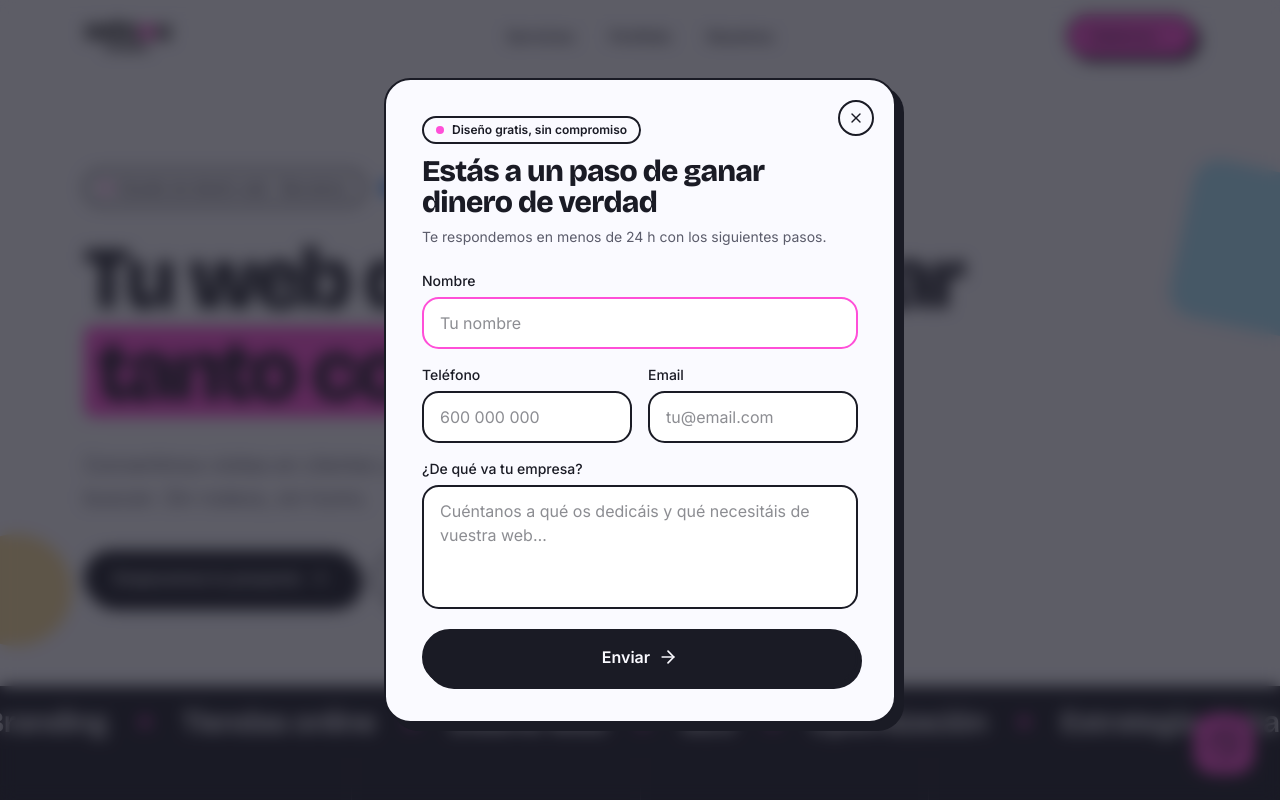
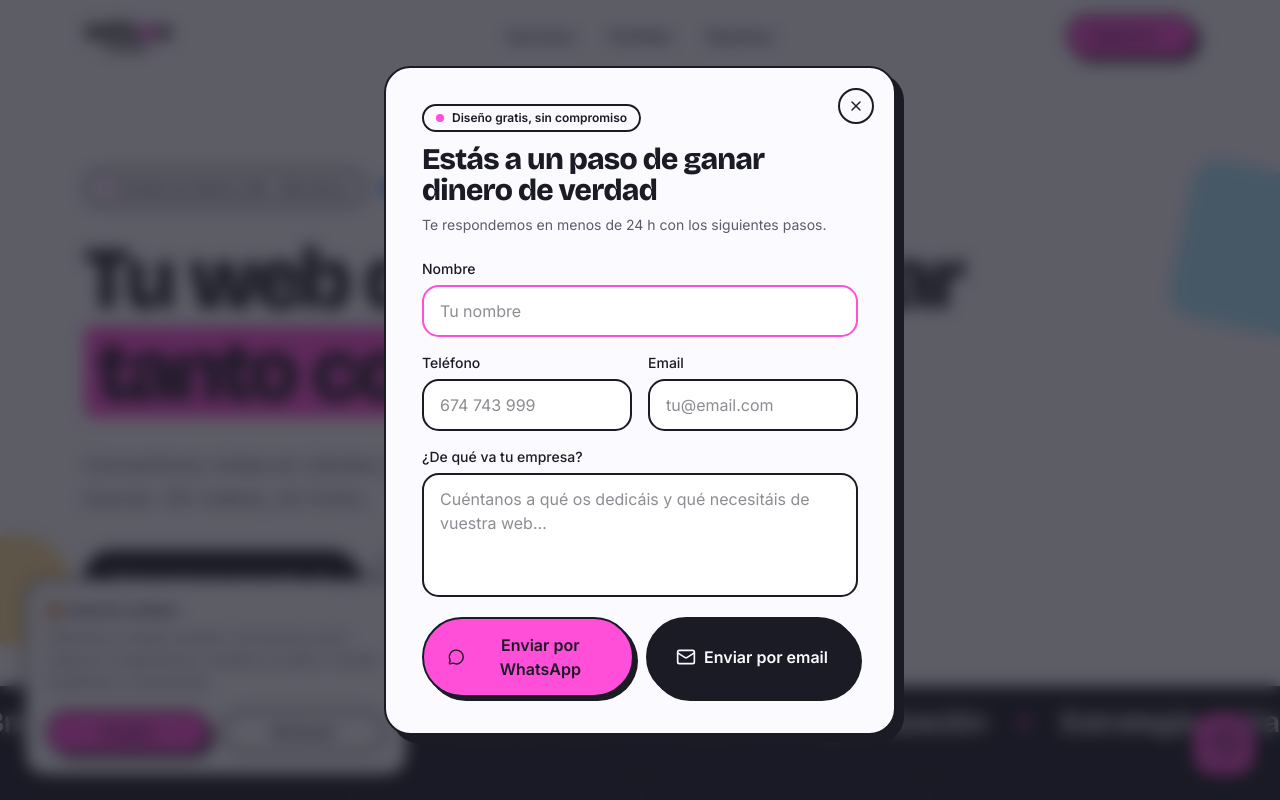
Before and after one commit to setnou-studio/setnou-web, a Next.js app: page / in a window 1280 px wide. Both pictures are taken after a click on the button "Hablemos →". Shown: the top 800 px of the page. Built offline with nearby package versions, Linux system fonts and the light colour scheme.

Commit message:
Formulario a WhatsApp 674743999 y hola@setnou.com + aviso de cookies

```diff
--- a/src/app/page.tsx
+++ b/src/app/page.tsx
@@ -3,6 +3,7 @@ import { Nav } from "@/components/site/nav";
 import { Stats } from "@/components/site/stats";
 import { ContactButton } from "@/components/site/contact-button";
 import { ContactModal, ContactTrigger } from "@/components/site/contact-modal";
+import { CookieConsent } from "@/components/site/cookie-consent";
 import { ScrollReveal } from "@/components/site/scroll-reveal";
 import { Logo } from "@/components/site/logo";
 
@@ -106,7 +107,7 @@ const JSON_LD = {
   description:
     "Estudio de diseño web, SEO y estrategia digital en Barcelona. Webs a medida que convierten visitas en clientes.",
   url: "https://setnou.studio",
-  email: "hola@setnou.studio",
+  email: "hola@setnou.com",
   image: "https://setnou.studio/logo.svg",
   logo: "https://setnou.studio/logo.svg",
   priceRange: "€€",
@@ -357,7 +358,7 @@ export default function Home() {
               <a href="#servicios" className="transition-colors hover:text-magenta">Servicios</a>
               <a href="#portfolio" className="transition-colors hover:text-magenta">Portfolio</a>
               <a href="#nosotros" className="transition-colors hover:text-magenta">Nosotros</a>
-              <a href="mailto:hola@setnou.studio" className="transition-colors hover:text-magenta">hola@setnou.studio</a>
+              <a href="mailto:hola@setnou.com" className="transition-colors hover:text-magenta">hola@setnou.com</a>
             </nav>
           </div>
           <div className="flex flex-wrap items-center justify-between gap-3 border-t border-white/10 pt-6 text-xs text-paper/50">
@@ -373,6 +374,7 @@ export default function Home() {
       <ScrollReveal />
       <ContactButton />
       <ContactModal />
+      <CookieConsent />
     </>
   );
 }
--- a/src/components/site/contact-button.tsx
+++ b/src/components/site/contact-button.tsx
@@ -5,7 +5,7 @@
 export function ContactButton() {
   return (
     <a
-      href="https://wa.me/34600000000"
+      href="https://wa.me/34674743999"
       target="_blank"
       rel="noopener noreferrer"
       aria-label="Escribir por WhatsApp a Setnou Studio"
--- a/src/components/site/contact-modal.tsx
+++ b/src/components/site/contact-modal.tsx
@@ -1,7 +1,7 @@
 "use client";
 
 import { useEffect, useRef, useState } from "react";
-import { X, ArrowRight } from "lucide-react";
+import { X, MessageCircle, Mail } from "lucide-react";
 
 const EVENT = "setnou:open-contact";
 
@@ -62,20 +62,47 @@ export function ContactModal() {
     };
   }, [open]);
 
+  // Datos de contacto de Setnou
+  const WHATSAPP = "34674743999"; // +34 674 743 999
+  const EMAIL = "hola@setnou.com";
+
+  const formRef = useRef<HTMLFormElement>(null);
+
+  function getData() {
+    const fd = new FormData(formRef.current!);
+    return {
+      nombre: String(fd.get("nombre") || ""),
+      tel: String(fd.get("tel") || ""),
+      email: String(fd.get("email") || ""),
+      empresa: String(fd.get("empresa") || ""),
+    };
+  }
+
+  // Envío por WhatsApp (canal principal)
   function handleSubmit(e: React.FormEvent<HTMLFormElement>) {
     e.preventDefault();
-    const fd = new FormData(e.currentTarget);
-    const nombre = String(fd.get("nombre") || "");
-    const tel = String(fd.get("tel") || "");
-    const email = String(fd.get("email") || "");
-    const empresa = String(fd.get("empresa") || "");
+    const d = getData();
+    const msg = encodeURIComponent(
+      `Hola Setnou 👋 Soy ${d.nombre}.\nTeléfono: ${d.tel}\nEmail: ${d.email}\n\nSobre mi empresa:\n${d.empresa}`
+    );
+    window.open(`https://wa.me/${WHATSAPP}?text=${msg}`, "_blank", "noopener");
+    setSent(true);
+  }
 
-    // Sin backend: componemos un email con los datos del lead.
+  // Envío por email (alternativa)
+  function sendEmail() {
+    const form = formRef.current;
+    if (!form) return;
+    if (!form.checkValidity()) {
+      form.reportValidity();
+      return;
+    }
+    const d = getData();
     const body = encodeURIComponent(
-      `Nombre: ${nombre}\nTeléfono: ${tel}\nEmail: ${email}\n\nSobre la empresa:\n${empresa}`
+      `Nombre: ${d.nombre}\nTeléfono: ${d.tel}\nEmail: ${d.email}\n\nSobre la empresa:\n${d.empresa}`
     );
-    window.location.href = `mailto:hola@setnou.studio?subject=${encodeURIComponent(
-      "Nuevo proyecto — " + nombre
+    window.location.href = `mailto:${EMAIL}?subject=${encodeURIComponent(
+      "Nuevo proyecto — " + d.nombre
     )}&body=${body}`;
     setSent(true);
   }
@@ -120,8 +147,8 @@ export function ContactModal() {
               Gracias, te escribimos enseguida.
             </h2>
             <p className="mt-3 text-muted-foreground">
-              Hemos abierto tu correo con los datos. Si prefieres, escríbenos por
-              WhatsApp y empezamos hoy mismo.
+              Hemos preparado tu mensaje con los datos. Termina de enviarlo en la
+              ventana que se ha abierto y te contestamos enseguida.
             </p>
           </div>
         ) : (
@@ -140,7 +167,7 @@ export function ContactModal() {
               Te respondemos en menos de 24 h con los siguientes pasos.
             </p>
 
-            <form onSubmit={handleSubmit} className="mt-6 flex flex-col gap-4">
+            <form ref={formRef} onSubmit={handleSubmit} className="mt-6 flex flex-col gap-4">
               <label className="flex flex-col gap-1.5 text-sm font-medium">
                 Nombre
                 <input
@@ -162,7 +189,7 @@ export function ContactModal() {
                     type="tel"
                     required
                     autoComplete="tel"
-                    placeholder="600 000 000"
+                    placeholder="674 743 999"
                     className="rounded-xl border-2 border-ink bg-card px-4 py-3 text-base font-normal outline-none focus:border-magenta"
                   />
                 </label>
@@ -190,12 +217,21 @@ export function ContactModal() {
                 />
               </label>
 
-              <button
-                type="submit"
-                className="btn-pop mt-1 inline-flex items-center justify-center gap-2 rounded-full bg-ink px-7 py-3.5 text-base font-semibold text-paper"
-              >
-                Enviar <ArrowRight className="size-5" />
-              </button>
+              <div className="mt-1 flex flex-col gap-3 sm:flex-row">
+                <button
+                  type="submit"
+                  className="btn-pop inline-flex flex-1 items-center justify-center gap-2 rounded-full bg-magenta px-6 py-3.5 text-base font-semibold text-ink"
+                >
+                  <MessageCircle className="size-5" /> Enviar por WhatsApp
+                </button>
+                <button
+                  type="button"
+                  onClick={sendEmail}
+                  className="btn-pop inline-flex flex-1 items-center justify-center gap-2 rounded-full bg-ink px-6 py-3.5 text-base font-semibold text-paper"
+                >
+                  <Mail className="size-5" /> Enviar por email
+                </button>
+              </div>
             </form>
           </>
         )}
--- /dev/null
+++ b/src/components/site/cookie-consent.tsx
@@ -0,0 +1,62 @@
+"use client";
+
+import { useEffect, useState } from "react";
+
+const STORAGE_KEY = "setnou-cookies";
+
+/**
+ * Aviso de cookies. Aparece abajo a la izquierda hasta que el usuario
+ * acepta o rechaza; la elección se guarda en localStorage.
+ */
+export function CookieConsent() {
+  const [visible, setVisible] = useState(false);
+
+  useEffect(() => {
+    try {
+      if (!localStorage.getItem(STORAGE_KEY)) setVisible(true);
+    } catch {
+      setVisible(true);
+    }
+  }, []);
+
+  function decide(value: "accepted" | "rejected") {
+    try {
+      localStorage.setItem(STORAGE_KEY, value);
+    } catch {
+      /* almacenamiento no disponible */
+    }
+    setVisible(false);
+  }
+
+  if (!visible) return null;
+
+  return (
+    <div
+      role="dialog"
+      aria-label="Aviso de cookies"
+      className="fixed bottom-6 left-6 z-50 w-[calc(100%-3rem)] max-w-sm rounded-2xl border-2 border-ink bg-paper p-5 shadow-[6px_6px_0_0_var(--color-ink)]"
+    >
+      <p className="text-sm font-semibold">🍪 Usamos cookies</p>
+      <p className="mt-1.5 text-sm leading-relaxed text-muted-foreground">
+        Utilizamos cookies propias y de terceros para mejorar tu experiencia y
+        analizar el tráfico. Puedes aceptarlas o rechazarlas.
+      </p>
+      <div className="mt-4 flex gap-3">
+        <button
+          type="button"
+          onClick={() => decide("accepted")}
+          className="btn-pop inline-flex flex-1 items-center justify-center rounded-full bg-magenta px-4 py-2.5 text-sm font-semibold text-ink"
+        >
+          Aceptar
+        </button>
+        <button
+          type="button"
+          onClick={() => decide("rejected")}
+          className="inline-flex flex-1 items-center justify-center rounded-full border-2 border-ink px-4 py-2.5 text-sm font-semibold transition-colors hover:bg-secondary"
+        >
+          Rechazar
+        </button>
+      </div>
+    </div>
+  );
+}
```
